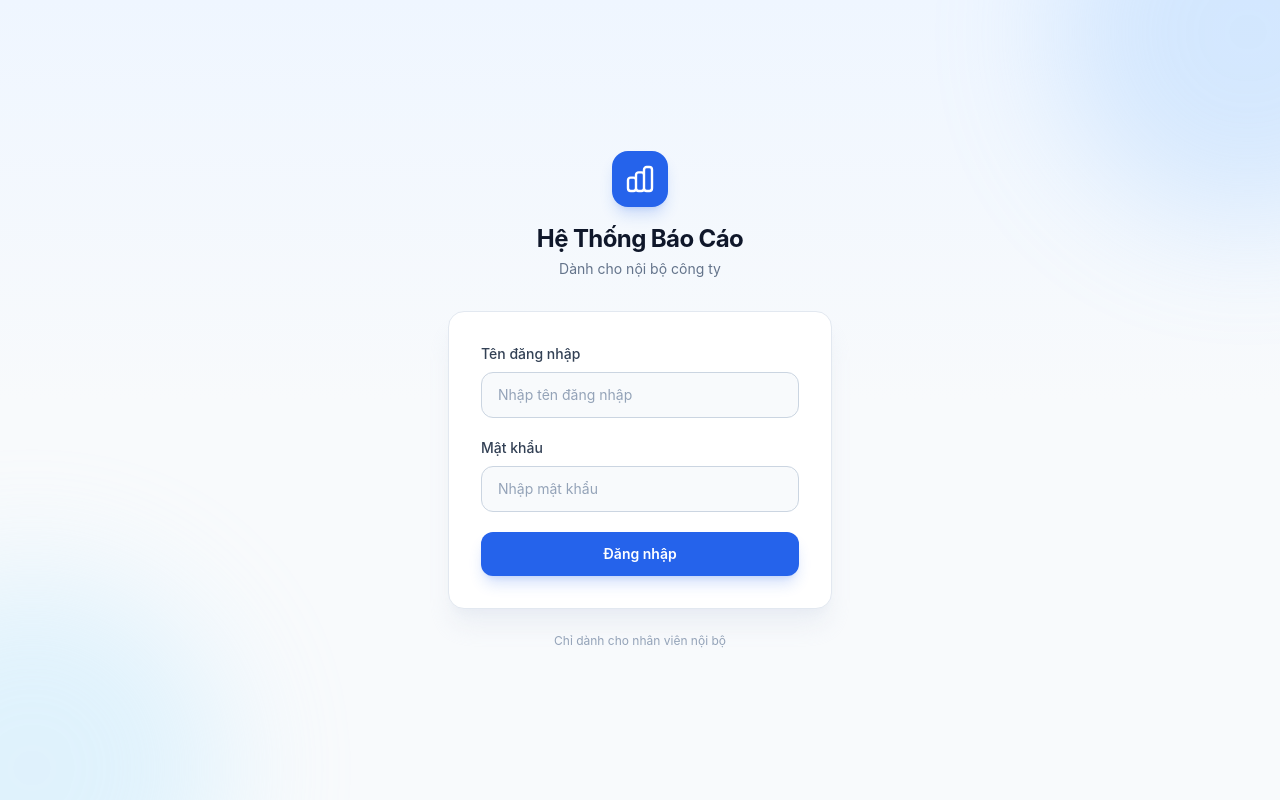
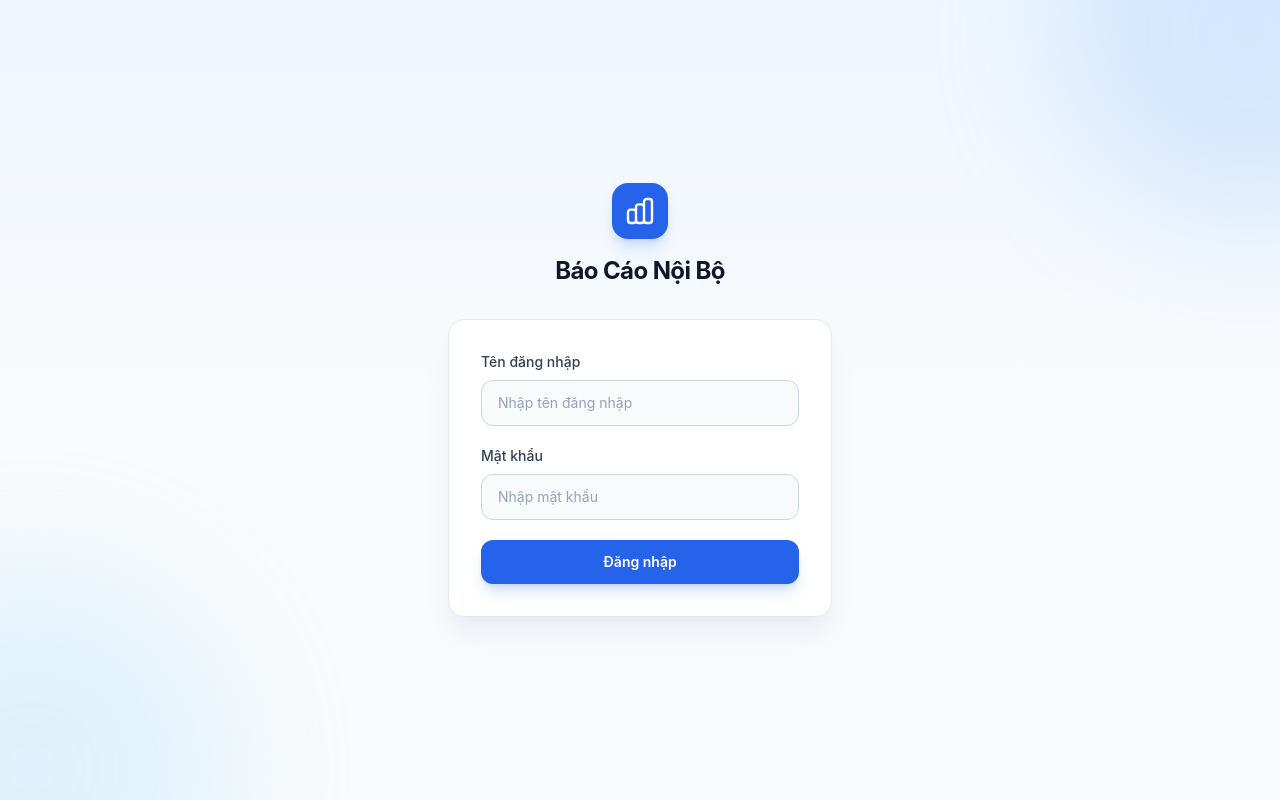
Before and after one commit to dongnv204/bao-cao-web, a Next.js app: page / in a window 1280 px wide. Built offline with nearby package versions, Linux system fonts and the light colour scheme.

Commit message:
fix: đổi tên Báo Cáo Nội Bộ, xóa chú thích login, dark mode cards & section headers

```diff
--- a/app/layout.tsx
+++ b/app/layout.tsx
@@ -3,7 +3,7 @@ import './globals.css'
 import { ThemeProvider } from '@/components/ThemeProvider'
 
 export const metadata: Metadata = {
-  title: 'Hệ Thống Báo Cáo Nội Bộ',
+  title: 'Báo Cáo Nội Bộ',
   description: 'Dashboard báo cáo dành cho nội bộ công ty',
 }
 
--- a/app/page.tsx
+++ b/app/page.tsx
@@ -55,8 +55,7 @@ export default function LoginPage() {
                 d="M9 19v-6a2 2 0 00-2-2H5a2 2 0 00-2 2v6a2 2 0 002 2h2a2 2 0 002-2zm0 0V9a2 2 0 012-2h2a2 2 0 012 2v10m-6 0a2 2 0 002 2h2a2 2 0 002-2m0 0V5a2 2 0 012-2h2a2 2 0 012 2v14a2 2 0 01-2 2h-2a2 2 0 01-2-2z" />
             </svg>
           </div>
-          <h1 className="text-2xl font-bold text-slate-900 tracking-tight">Hệ Thống Báo Cáo</h1>
-          <p className="text-slate-500 text-sm mt-1">Dành cho nội bộ công ty</p>
+          <h1 className="text-2xl font-bold text-slate-900 tracking-tight">Báo Cáo Nội Bộ</h1>
         </div>
 
         {/* Form đăng nhập */}
@@ -130,9 +129,6 @@ export default function LoginPage() {
           </form>
         </div>
 
-        <p className="text-center text-slate-400 text-xs mt-6">
-          Chỉ dành cho nhân viên nội bộ
-        </p>
       </div>
     </div>
   )
```
